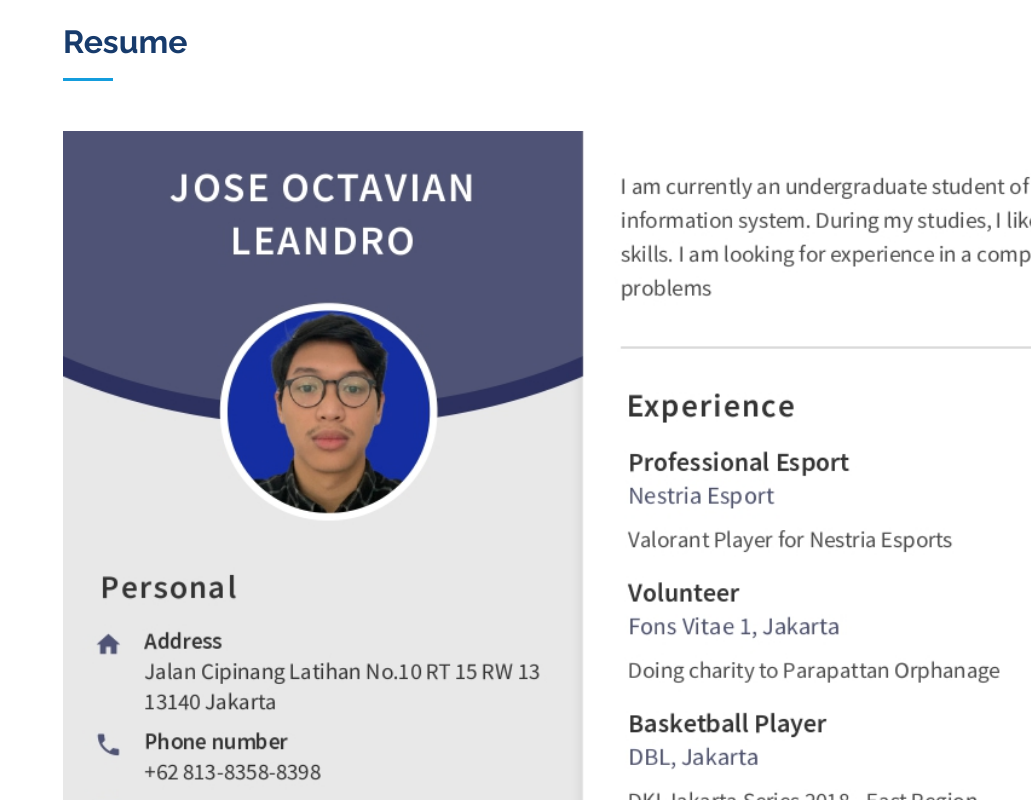
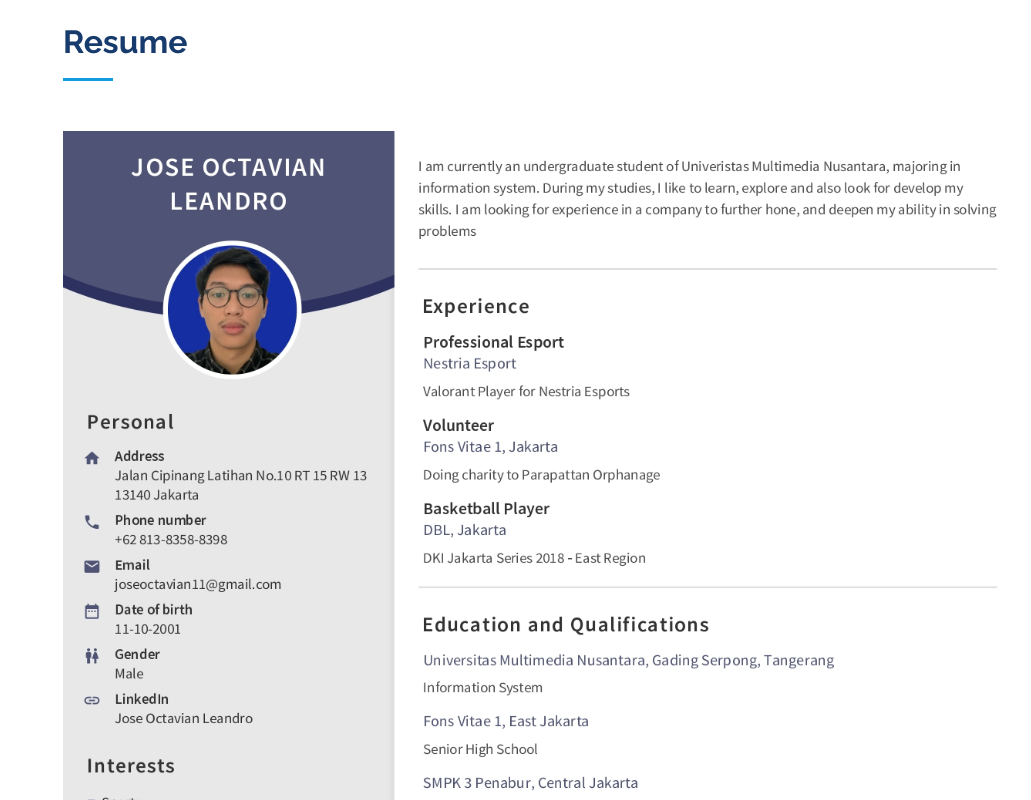
Before and after one commit to joseoctavian/joseoctavian.github.io, a plain HTML site: page index.html in a window 1280 px wide. Shown: the part 1800-2600 px from the top of the page, without its empty margins (249-1280 px from the left). Drawn offline with nearby package versions, Linux system fonts and the light colour scheme.

Commit message:
mengubah cv

```diff
--- a/index.html
+++ b/index.html
@@ -415,7 +415,7 @@
             </p> -->
           </div>
 
-              <center><img src="assets/img/cv.jpg" class="" alt="" width="1500"  /></center>
+              <center><img src="assets/img/cv.jpg" class="img-fluid" alt="" width="1500"  /></center>
             </div>
 
           <!-- <div class="row">
```
